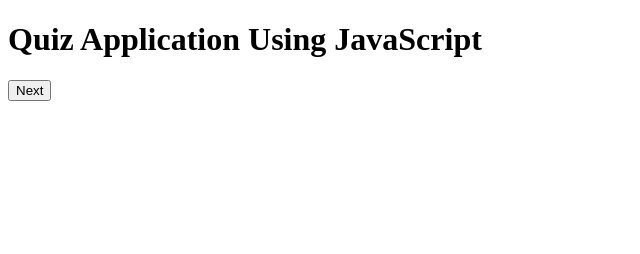
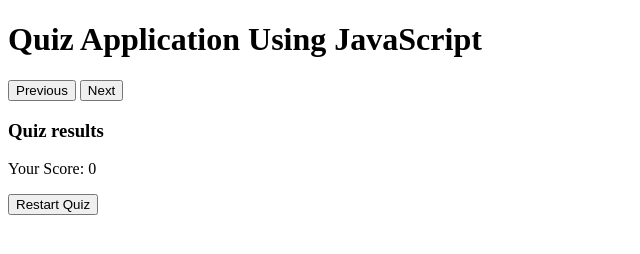
Before and after one commit to lilskyex0x/Quizzie, a plain HTML site: page index.html in a window 1280 px wide. Shown: the whole page, without its empty margins (0-640 px from the left). Drawn offline with Linux system fonts and the light colour scheme.

Commit message:
feat: add previous button

```diff
--- a/index.html
+++ b/index.html
@@ -5,7 +5,7 @@
     <meta name="viewport" content="width=device-width, initial-scale=1.0">
     <title>Quizzie</title>
     <link rel="stylesheet" href="style.css">
-    <script src="script.js" defer></script>
+    <script src="index.js" defer></script>
 </head>
 <body>
     <header id="header">
@@ -13,19 +13,22 @@
     </header>
     <main id="quiz__container">
         <section id="quiz__question">
-            <h2 id="question">
+            <h2 class="question">
                 <!-- empty question -->
             </h2>
         </section>
         <ul id="choices">
             <!-- empty choices -->
         </ul>
-        <button id="Next">Next</button>
+        <div id="action__btns">
+            <button class="previous">Previous</button>
+            <button class="next">Next</button>
+        </div>
     </main>
-    <section id="quiz__progress" style="display: none;">
+    <section id="quiz__progress">
         <h3>Quiz results</h3>
-        <p>Your Score: <span id="score">0</span></p>
-        <button id="reset__btn">Restart Quiz</button>
+        <p>Your Score: <span class="score">0</span></p>
+        <button class="reset__btn">Restart Quiz</button>
     </section>
 </body>
 </html>
```
